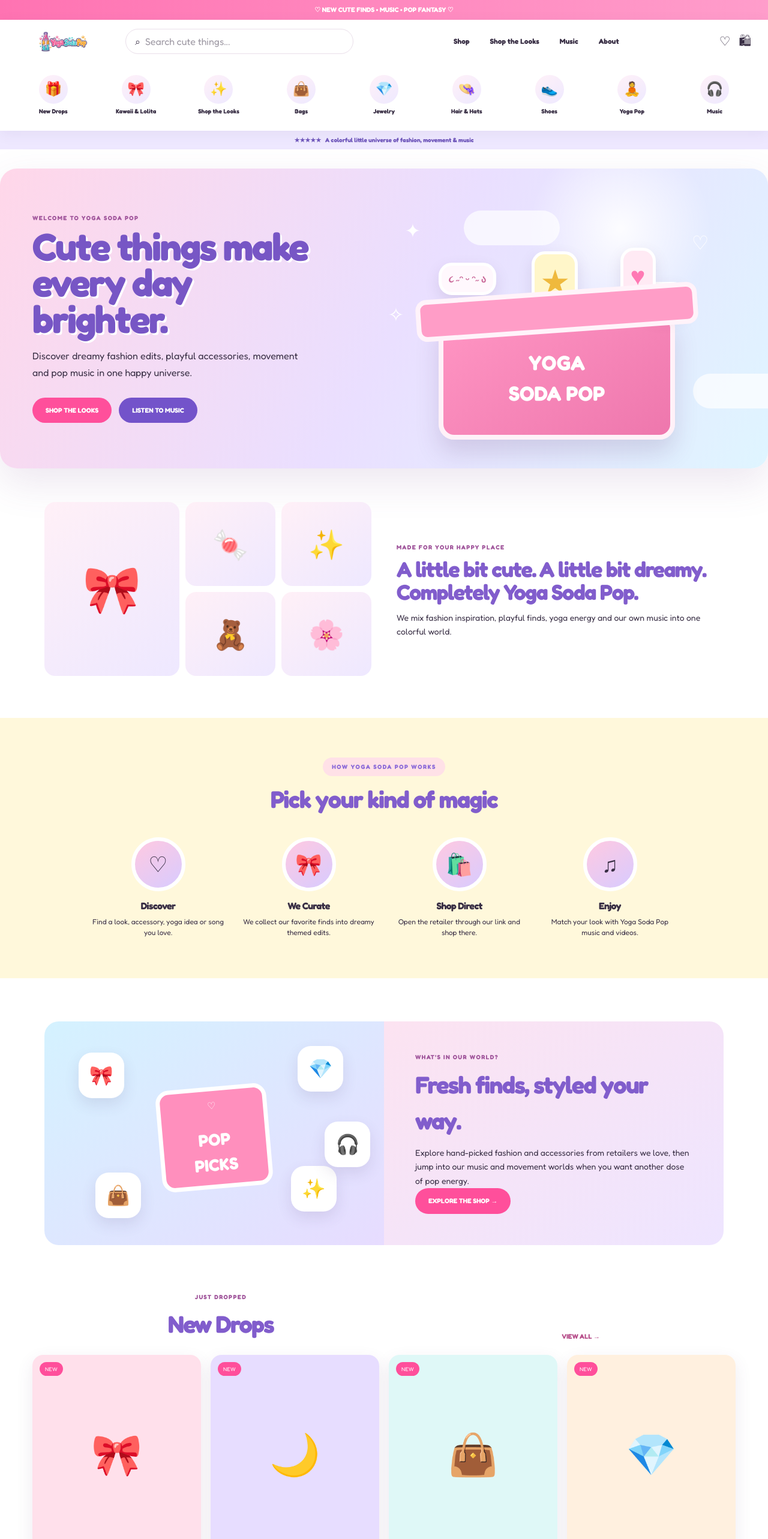
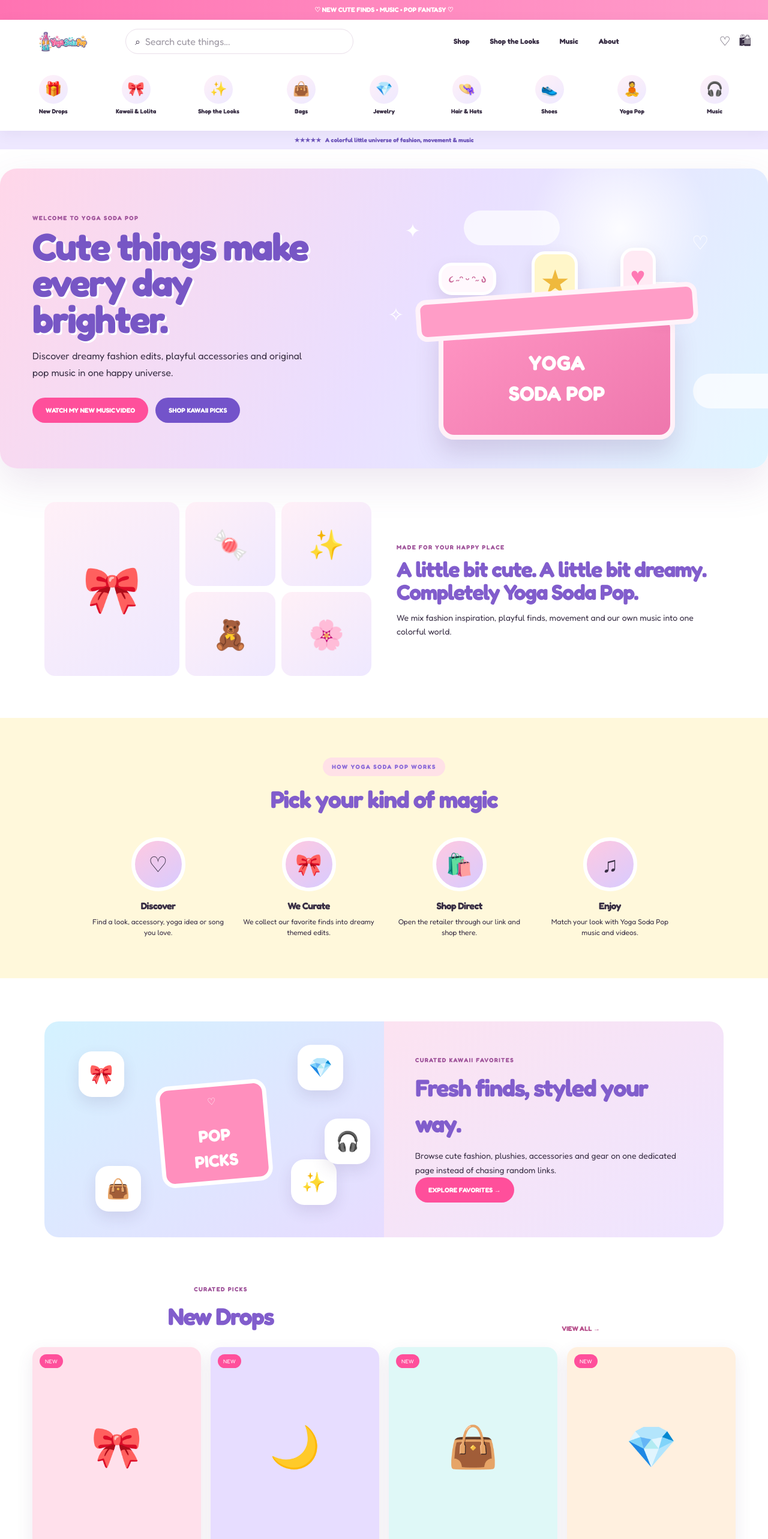
Before and after one commit to micaubica/yoga-soda-pop, a Next.js app: page / in a window 1280 px wide. Shown: the top 2566 px of the page at 60% size. Built offline with nearby package versions, Linux system fonts and the light colour scheme.

Commit message:
Point homepage to music video and curated favorites

```diff
--- a/app/page.tsx
+++ b/app/page.tsx
@@ -1,103 +1,24 @@
 import "./boutique.css";
 
 const categories = [
-  ["🎁", "New Drops", "#shop"],
-  ["🎀", "Kawaii & Lolita", "/shop"],
-  ["✨", "Shop the Looks", "#looks"],
-  ["👜", "Bags", "/shop"],
-  ["💎", "Jewelry", "/shop"],
-  ["👒", "Hair & Hats", "/shop"],
-  ["👟", "Shoes", "/shop"],
-  ["🧘", "Yoga Pop", "/kids"],
-  ["🎧", "Music", "/beats"],
+  ["🎁", "New Drops", "#shop"], ["🎀", "Kawaii & Lolita", "/favorites"], ["✨", "Shop the Looks", "#looks"], ["👜", "Bags", "/favorites"], ["💎", "Jewelry", "/favorites"], ["👒", "Hair & Hats", "/favorites"], ["👟", "Shoes", "/favorites"], ["🧘", "Yoga Pop", "/kids"], ["🎧", "Music", "/beats"],
 ];
+const steps = [["♡","Discover","Find a look, accessory, yoga idea or song you love."],["🎀","We Curate","We collect our favorite finds into dreamy themed edits."],["🛍️","Shop Direct","Open the retailer through our link and shop there."],["♫","Enjoy","Match your look with Yoga Soda Pop music and videos."]];
+const drops = [["🎀","Vanilla Café Edit","Soft bows, lace and café-girl details","rose"],["🌙","Cosmic Star Edit","Silver, lilac and dreamy pop accessories","violet"],["👜","Candy Bag Edit","Cute statement bags and mini purses","aqua"],["💎","Sparkle Edit","Jewelry, charms and tiny finishing touches","peach"]];
 
-const steps = [
-  ["♡", "Discover", "Find a look, accessory, yoga idea or song you love."],
-  ["🎀", "We Curate", "We collect our favorite finds into dreamy themed edits."],
-  ["🛍️", "Shop Direct", "Open the retailer through our link and shop there."],
-  ["♫", "Enjoy", "Match your look with Yoga Soda Pop music and videos."],
-];
-
-const drops = [
-  ["🎀", "Vanilla Café Edit", "Soft bows, lace and café-girl details", "rose"],
-  ["🌙", "Cosmic Star Edit", "Silver, lilac and dreamy pop accessories", "violet"],
-  ["👜", "Candy Bag Edit", "Cute statement bags and mini purses", "aqua"],
-  ["💎", "Sparkle Edit", "Jewelry, charms and tiny finishing touches", "peach"],
-];
-
-export default function Home() {
-  return <main className="pop-home">
-    <div className="top-promo">♡ NEW CUTE FINDS • MUSIC • POP FANTASY ♡</div>
-
-    <header className="pop-header">
-      <div className="header-row">
-        <a className="pop-logo" href="/"><img src="/assets/yoga-soda-pop-logo-transparent.png" alt="Yoga Soda Pop" /></a>
-        <label className="search-box"><span>⌕</span><input aria-label="Search Yoga Soda Pop" placeholder="Search cute things..." /></label>
-        <nav className="desktop-nav"><a href="/shop">Shop</a><a href="#looks">Shop the Looks</a><a href="/beats">Music</a><a href="/about">About</a></nav>
-        <div className="header-icons"><a href="/shop" aria-label="Wishlist">♡</a><a href="/shop" aria-label="Shop">🛍</a></div>
-      </div>
-      <nav className="icon-nav" aria-label="Shop categories">
-        {categories.map(([icon,label,href]) => <a href={href} key={label}><span>{icon}</span><b>{label}</b></a>)}
-      </nav>
-    </header>
-
-    <div className="love-strip">★★★★★ &nbsp; A colorful little universe of fashion, movement &amp; music</div>
-
-    <section className="hero-shell">
-      <div className="hero-text">
-        <span>WELCOME TO YOGA SODA POP</span>
-        <h1>Cute things make every day brighter.</h1>
-        <p>Discover dreamy fashion edits, playful accessories, movement and pop music in one happy universe.</p>
-        <div className="hero-buttons"><a href="#shop">SHOP THE LOOKS</a><a className="secondary" href="/beats">LISTEN TO MUSIC</a></div>
-      </div>
-      <div className="kawaii-scene" aria-hidden="true">
-        <div className="sparkle s1">✦</div><div className="sparkle s2">♡</div><div className="sparkle s3">✧</div>
-        <div className="cloud cloud-a"></div><div className="cloud cloud-b"></div>
-        <div className="gift-box"><div className="box-lid"><i></i></div><div className="box-body"><span>YOGA<br/>SODA POP</span></div>
-          <div className="toy bunny">૮ ˶ᵔ ᵕ ᵔ˶ ა</div><div className="toy star">★</div><div className="toy bear">ʕ•ᴥ•ʔ</div><div className="toy heart">♥</div>
-        </div>
-      </div>
-    </section>
-
-    <section className="social-proof">
-      <div className="proof-collage"><div>🎀</div><div>🍬</div><div>✨</div><div>🧸</div><div>🌸</div></div>
-      <div className="proof-copy"><span>MADE FOR YOUR HAPPY PLACE</span><h2>A little bit cute. A little bit dreamy. Completely Yoga Soda Pop.</h2><p>We mix fashion inspiration, playful finds, yoga energy and our own music into one colorful world.</p></div>
-    </section>
-
-    <section className="how-it-works">
-      <p className="eyebrow">HOW YOGA SODA POP WORKS</p><h2>Pick your kind of magic</h2>
-      <div className="steps-grid">{steps.map(([icon,title,text]) => <article key={title}><div className="step-icon">{icon}</div><h3>{title}</h3><p>{text}</p></article>)}</div>
-    </section>
-
-    <section className="inside-pop">
-      <div className="inside-art"><div className="mini-box"><span>♡</span><b>POP<br/>PICKS</b></div><i className="float f1">🎀</i><i className="float f2">💎</i><i className="float f3">👜</i><i className="float f4">✨</i><i className="float f5">🎧</i></div>
-      <div className="inside-copy"><span>WHAT&apos;S IN OUR WORLD?</span><h2>Fresh finds, styled your way.</h2><p>Explore hand-picked fashion and accessories from retailers we love, then jump into our music and movement worlds when you want another dose of pop energy.</p><a href="/shop">EXPLORE THE SHOP →</a></div>
-    </section>
-
-    <section className="drop-section" id="shop">
-      <div className="section-heading"><div><span>JUST DROPPED</span><h2>New Drops</h2></div><a href="/shop">VIEW ALL →</a></div>
-      <div className="drop-grid">{drops.map(([icon,title,text,tone]) => <a className={`drop-card ${tone}`} href="/shop" key={title}><div className="drop-visual"><span>{icon}</span><small>NEW</small></div><h3>{title}</h3><p>{text}</p><b>SHOP THE EDIT →</b></a>)}</div>
-    </section>
-
-    <section className="look-banner" id="looks">
-      <div className="look-flatlay"><span className="flat f-a">🎀</span><span className="flat f-b">👛</span><span className="flat f-c">✨</span><span className="flat f-d">👠</span><span className="flat f-e">💗</span></div>
-      <div className="look-copy"><span>SHOP THE LOOK</span><h2>See it. Style it. Love it.</h2><p>Curated edits inspired by the dreamy fashion worlds in Yoga Soda Pop videos.</p><div><a href="/shop">VANILLA CAFÉ</a><a href="/shop">COSMIC STAR</a><a href="/shop">PURPLE DREAM</a></div></div>
-    </section>
-
-    <section className="beats-zone">
-      <div className="beats-intro"><span>🎧 YOGA SODA POP BEATS</span><h2>Your pop fantasy soundtrack.</h2><p>Step into our purple music room for original songs, videos and new releases.</p><a href="/beats">EXPLORE MUSIC →</a></div>
-      <div className="album-art"><div className="album-orbit">✦</div><b>YOGA<br/>SODA POP<br/><em>BEATS</em></b></div>
-      <a className="beats-video" href="https://youtube.com/@yogasodapopbeats" target="_blank" rel="noreferrer"><img src="https://i.ytimg.com/vi/U9fPJENBpxw/hqdefault.jpg" alt="Yoga Soda Pop Beats video"/><span>▶</span></a>
-      <div className="music-links"><a href="https://open.spotify.com/artist/6cuzPp7tY0HYgngxwuKdg4" target="_blank" rel="noreferrer">♫ Spotify</a><a href="https://music.apple.com/us/artist/yoga-soda-pop-beats/6797212309" target="_blank" rel="noreferrer">♪ Apple Music</a><a href="https://youtube.com/@yogasodapopbeats" target="_blank" rel="noreferrer">▶ YouTube</a></div>
-    </section>
-
-    <section className="trust-row"><span>🌍 Worldwide retailer links</span><span>🎀 Curated picks</span><span>↗ Shop directly with partners</span><span>♡ New finds regularly</span></section>
-
-    <section className="newsletter"><span>✦ JOIN THE POP CLUB ✦</span><h2>Cute drops in your inbox.</h2><p>New looks, music and Yoga Soda Pop releases — all in one sweet little update.</p><form><input aria-label="Email address" placeholder="Your email address" type="email"/><button type="button">JOIN THE CLUB</button></form></section>
-
-    <section className="affiliate-note"><b>Affiliate disclosure:</b> Some shop links may earn Yoga Soda Pop a commission at no extra cost to you.</section>
-
-    <footer className="pop-footer"><div className="footer-brand"><img src="/assets/yoga-soda-pop-logo-transparent.png" alt="Yoga Soda Pop"/><p>Fashion, music, movement and pop fantasy.</p><div className="footer-mascots">♡ ✦ ☁︎ 🎀 ✧</div></div><div><b>Explore</b><a href="/shop">Shop</a><a href="#looks">Shop the Looks</a><a href="/kids">Yoga</a><a href="/beats">Music</a></div><div><b>About</b><a href="/about">Our World</a><a href="/about">Contact</a><a href="/about">Affiliate Disclosure</a></div><div><b>Follow</b><a href="https://instagram.com/yogasodapop">Instagram</a><a href="https://youtube.com/@yogasodapopbeats">YouTube</a><small>© 2026 Yoga Soda Pop</small></div></footer>
-  </main>;
-}
+export default function Home(){return <main className="pop-home">
+<div className="top-promo">♡ NEW CUTE FINDS • MUSIC • POP FANTASY ♡</div>
+<header className="pop-header"><div className="header-row"><a className="pop-logo" href="/"><img src="/assets/yoga-soda-pop-logo-transparent.png" alt="Yoga Soda Pop"/></a><label className="search-box"><span>⌕</span><input aria-label="Search Yoga Soda Pop" placeholder="Search cute things..."/></label><nav className="desktop-nav"><a href="/favorites">Shop</a><a href="#looks">Shop the Looks</a><a href="/beats">Music</a><a href="/about">About</a></nav><div className="header-icons"><a href="/favorites" aria-label="Favorites">♡</a><a href="/favorites" aria-label="Shop">🛍</a></div></div><nav className="icon-nav">{categories.map(([i,l,h])=><a href={h} key={l}><span>{i}</span><b>{l}</b></a>)}</nav></header>
+<div className="love-strip">★★★★★ &nbsp; A colorful little universe of fashion, movement &amp; music</div>
+<section className="hero-shell"><div className="hero-text"><span>WELCOME TO YOGA SODA POP</span><h1>Cute things make every day brighter.</h1><p>Discover dreamy fashion edits, playful accessories and original pop music in one happy universe.</p><div className="hero-buttons"><a href="https://youtube.com/@yogasodapopbeats" target="_blank" rel="noreferrer">WATCH MY NEW MUSIC VIDEO</a><a className="secondary" href="/favorites">SHOP KAWAII PICKS</a></div></div><div className="kawaii-scene" aria-hidden="true"><div className="sparkle s1">✦</div><div className="sparkle s2">♡</div><div className="sparkle s3">✧</div><div className="cloud cloud-a"></div><div className="cloud cloud-b"></div><div className="gift-box"><div className="box-lid"><i></i></div><div className="box-body"><span>YOGA<br/>SODA POP</span></div><div className="toy bunny">૮ ˶ᵔ ᵕ ᵔ˶ ა</div><div className="toy star">★</div><div className="toy bear">ʕ•ᴥ•ʔ</div><div className="toy heart">♥</div></div></div></section>
+<section className="social-proof"><div className="proof-collage"><div>🎀</div><div>🍬</div><div>✨</div><div>🧸</div><div>🌸</div></div><div className="proof-copy"><span>MADE FOR YOUR HAPPY PLACE</span><h2>A little bit cute. A little bit dreamy. Completely Yoga Soda Pop.</h2><p>We mix fashion inspiration, playful finds, movement and our own music into one colorful world.</p></div></section>
+<section className="how-it-works"><p className="eyebrow">HOW YOGA SODA POP WORKS</p><h2>Pick your kind of magic</h2><div className="steps-grid">{steps.map(([i,t,x])=><article key={t}><div className="step-icon">{i}</div><h3>{t}</h3><p>{x}</p></article>)}</div></section>
+<section className="inside-pop"><div className="inside-art"><div className="mini-box"><span>♡</span><b>POP<br/>PICKS</b></div><i className="float f1">🎀</i><i className="float f2">💎</i><i className="float f3">👜</i><i className="float f4">✨</i><i className="float f5">🎧</i></div><div className="inside-copy"><span>CURATED KAWAII FAVORITES</span><h2>Fresh finds, styled your way.</h2><p>Browse cute fashion, plushies, accessories and gear on one dedicated page instead of chasing random links.</p><a href="/favorites">EXPLORE FAVORITES →</a></div></section>
+<section className="drop-section" id="shop"><div className="section-heading"><div><span>CURATED PICKS</span><h2>New Drops</h2></div><a href="/favorites">VIEW ALL →</a></div><div className="drop-grid">{drops.map(([i,t,x,c])=><a className={`drop-card ${c}`} href="/favorites" key={t}><div className="drop-visual"><span>{i}</span><small>NEW</small></div><h3>{t}</h3><p>{x}</p><b>SHOP THE EDIT →</b></a>)}</div></section>
+<section className="look-banner" id="looks"><div className="look-flatlay"><span className="flat f-a">🎀</span><span className="flat f-b">👛</span><span className="flat f-c">✨</span><span className="flat f-d">👠</span><span className="flat f-e">💗</span></div><div className="look-copy"><span>SHOP THE LOOK</span><h2>See it. Style it. Love it.</h2><p>Curated edits inspired by the dreamy fashion worlds in Yoga Soda Pop videos.</p><div><a href="/favorites">VANILLA CAFÉ</a><a href="/favorites">COSMIC STAR</a><a href="/favorites">PURPLE DREAM</a></div></div></section>
+<section className="beats-zone"><div className="beats-intro"><span>🎧 YOGA SODA POP BEATS</span><h2>Your pop fantasy soundtrack.</h2><p>Watch the newest video without leaving the Yoga Soda Pop universe.</p><a href="https://youtube.com/@yogasodapopbeats" target="_blank" rel="noreferrer">WATCH NEW VIDEO →</a></div><div className="album-art"><b>YOGA<br/>SODA POP<br/><em>BEATS</em></b></div><div className="beats-video"><iframe src="https://www.youtube.com/embed/U9fPJENBpxw" title="Yoga Soda Pop Beats music video" allow="accelerometer; autoplay; clipboard-write; encrypted-media; gyroscope; picture-in-picture" allowFullScreen></iframe></div><div className="music-links"><a href="https://open.spotify.com/artist/6cuzPp7tY0HYgngxwuKdg4" target="_blank" rel="noreferrer">♫ Spotify</a><a href="https://music.apple.com/us/artist/yoga-soda-pop-beats/6797212309" target="_blank" rel="noreferrer">♪ Apple Music</a><a href="https://youtube.com/@yogasodapopbeats" target="_blank" rel="noreferrer">▶ YouTube</a></div></section>
+<section className="trust-row"><span>🌍 Worldwide retailer links</span><span>🎀 Curated picks</span><span>↗ Shop directly with partners</span><span>♡ New finds regularly</span></section>
+<section className="newsletter"><span>✦ JOIN THE POP CLUB ✦</span><h2>Cute drops in your inbox.</h2><p>New looks, music and Yoga Soda Pop releases — all in one sweet little update.</p><form><input aria-label="Email address" placeholder="Your email address" type="email"/><button type="button">JOIN THE CLUB</button></form></section>
+<section className="affiliate-note"><b>Affiliate disclosure:</b> Some shop links may earn Yoga Soda Pop a commission at no extra cost to you.</section>
+<footer className="pop-footer"><div className="footer-brand"><img src="/assets/yoga-soda-pop-logo-transparent.png" alt="Yoga Soda Pop"/><p>Fashion, music, movement and pop fantasy.</p></div><div><b>Explore</b><a href="/favorites">Favorites</a><a href="#looks">Shop the Looks</a><a href="/kids">Yoga</a><a href="/beats">Music</a></div><div><b>About</b><a href="/about">Our World</a><a href="/about">Contact</a></div><div><b>Follow</b><a href="https://instagram.com/yogasodapop">Instagram</a><a href="https://youtube.com/@yogasodapopbeats">YouTube</a><small>© 2026 Yoga Soda Pop</small></div></footer>
+</main>}
```
